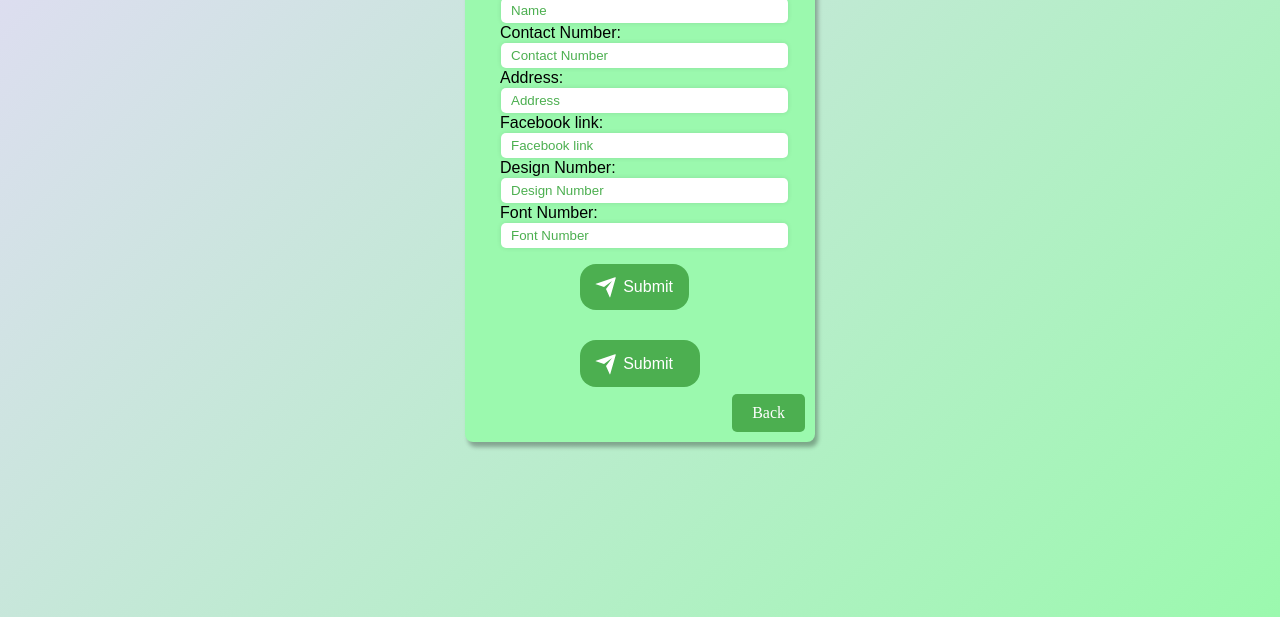
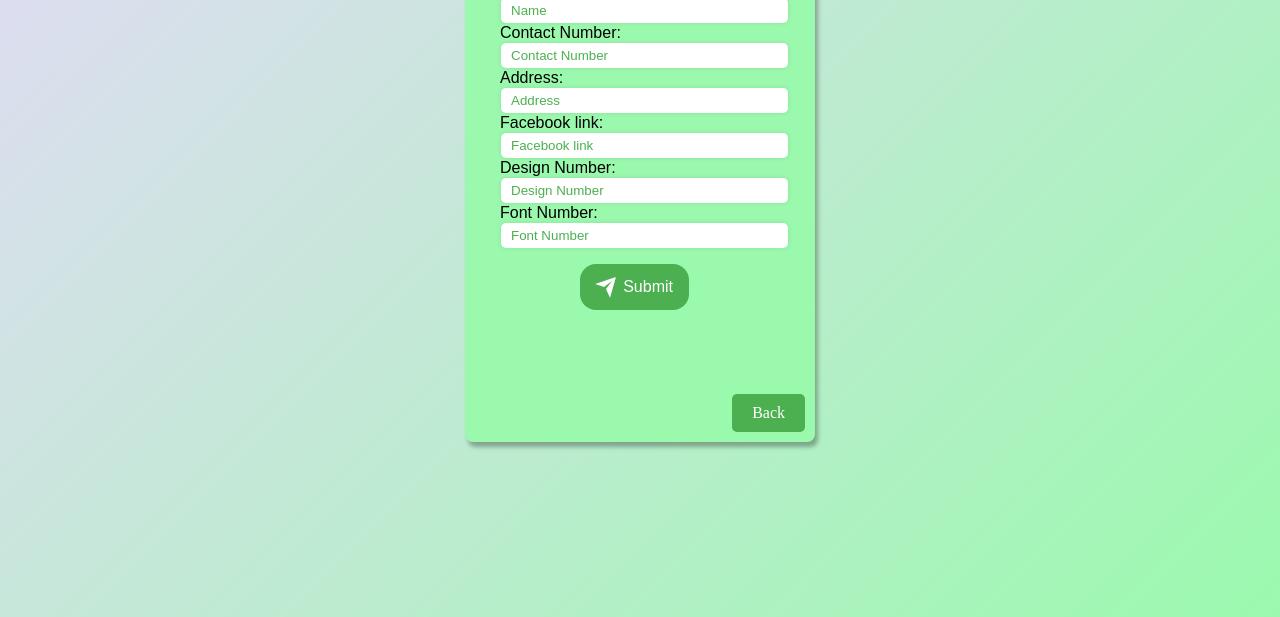
Before and after one commit to Mshi-Dev/Carvbot, a plain HTML site: page order.html in a window 1280 px wide. Shown: the part 183-800 px from the top of the page. Drawn offline with Linux system fonts and the light colour scheme.

Commit message:
Update order.html

```diff
--- a/order.html
+++ b/order.html
@@ -17,7 +17,7 @@
             <div class="card-inner">
                 <form action="https://formsubmit.co/mckyle.smm@gmail.com" method="POST">
 
-                    <input type="hidden" name="_next" value="https://mshi-dev.github.io/submit.html">
+
                     <input type="hidden" name="_captcha" value="false">
                     <input type="hidden" name="_subject" value="New Email woooo!">
 
@@ -53,18 +53,6 @@
                         <span>Submit</span>
                     </button>
                 </form>
-
-                <button  onclick="showNotificationAndRedirect()" onclick="redirectToChat()" class="submit"  type="submit">
-                    <div class="svg-wrapper-1">
-                        <div class="svg-wrapper">
-                            <svg height="24" width="24" viewBox="0 0 24 24" xmlns="http://www.w3.org/2000/svg">
-                                <path d="M0 0h24v24H0z" fill="none"></path>
-                                <path d="M1.946 9.315c-.522-.174-.527-.455.01-.634l19.087-6.362c.529-.176.832.12.684.638l-5.454 19.086c-.15.529-.455.547-.679.045L12 14l6-8-8 6-8.054-2.685z" fill="currentColor"></path>
-                            </svg>
-                        </div>
-                    </div>
-                    <span>Submit</span>
-                </button>
             </div>
             <button class="back-button" onclick="goBack()">Back</button>
         </div>
```
